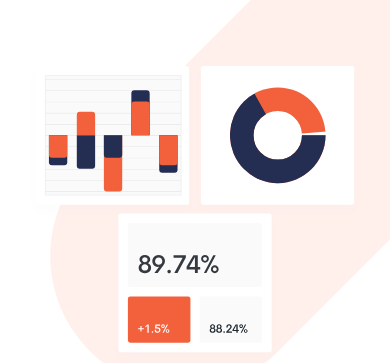
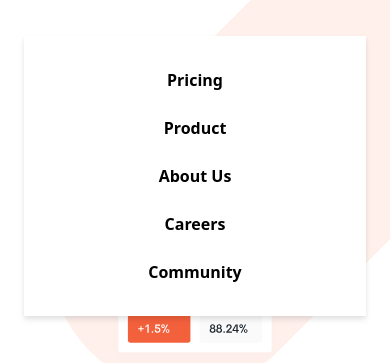
Before and after one commit to developer-rak/Manage-Landing-Page-Tailwind-CSS, a plain HTML site: page index.html in a window 390 px wide. Both pictures are taken after a click on the button 354 px from the left and 40 px from the top of the page. Shown: the part 60-423 px from the top of the page. Drawn offline with nearby package versions, Linux system fonts and the light colour scheme.

Commit message:
added some js

```diff
--- a/index.html
+++ b/index.html
@@ -58,7 +58,7 @@
         <!-- BUTTON -->
         <a href="#" class="hidden p-3 pt-2 text-white bg-brightRed rounded-full baseline hover:bg-brightRedLight md:block">Get Started</a>
         <!-- HAMBURGER ICON -->
-        <button id="menu-btn" class="open block hamburger md:hidden focus:outline-none">
+        <button id="menu-btn" class="block hamburger md:hidden focus:outline-none">
           <span class="hamburger-top"></span>
           <span class="hamburger-middle"></span>
           <span class="hamburger-bottom"></span>
@@ -67,7 +67,7 @@
 
     <!-- MOBILE MENU -->
     <div class="md:hidden">
-      <div id="menu" class="absolute flex flex-col items-center self-end py-8 mt-10 space-y-6 font-bold bg-white sm:w-auto sm:self-center left-6 right-6 drop-shadow-md hidden">
+      <div id="menu" class="absolute flex-col items-center self-end py-8 mt-10 space-y-6 font-bold bg-white sm:w-auto sm:self-center left-6 right-6 drop-shadow-md hidden">
         <a href="#">Pricing</a>
         <a href="#">Product</a>
         <a href="#">About Us</a>
@@ -311,5 +311,8 @@
     </div>
   </footer>
   <!-- FOOTER SECTION END -->
+
+  <!-- SCRIPT -->
+  <script src="main.js"></script>
 </body>
 </html>
--- /dev/null
+++ b/main.js
@@ -0,0 +1,8 @@
+ const btn = document.getElementById('menu-btn')
+ const nav = document.getElementById('menu')
+
+ btn.addEventListener('click', () => {
+    btn.classList.toggle('open')
+    nav.classList.toggle('flex')
+    nav.classList.toggle('hidden')
+ })
```
